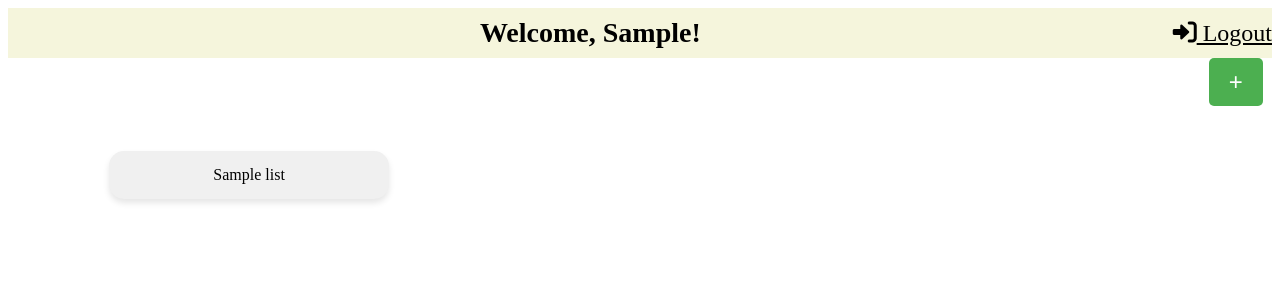
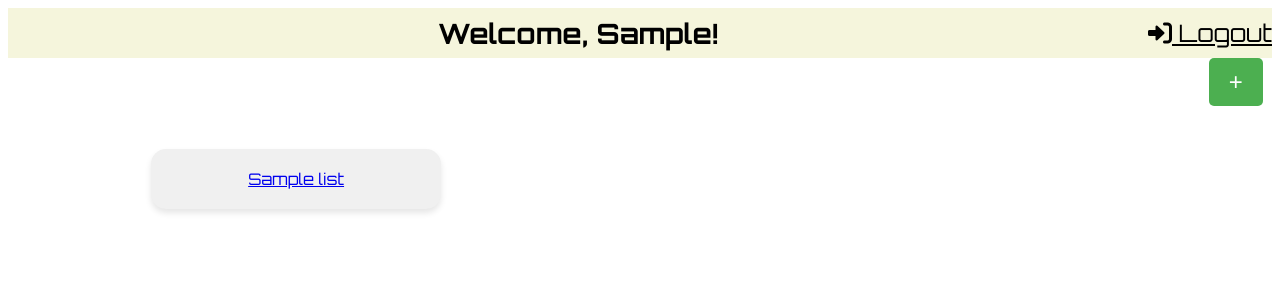
Before and after one commit to Kwame-23/Taskzz, a PHP site: page /view/mainpage.php in a window 1280 px wide. Shown: the top 300 px of the page. Run offline with PHP 8.4, Linux system fonts and the light colour scheme; the visitor is signed in with stand-in values (Sample User, id 1); tables that the repository leaves empty or names only in its code hold one stand-in row (values such as "Sample post").

Commit message:
progress so far

```diff
--- a/css/main.css
+++ b/css/main.css
@@ -1,3 +1,6 @@
+body {
+  font-family: 'Orbitron', sans-serif;
+}
 header {
   display: flex;
   justify-content: space-between;
@@ -67,6 +70,8 @@ header {
     width: 50%;
     margin: 40px auto;
     margin-top: 20%;
+    cursor: pointer;
+
   }
 
   #project-title {
@@ -74,6 +79,8 @@ header {
     padding: 10px;
     margin-bottom: 20px;
     border-radius: 10px;
+    cursor: pointer;
+
   }
 
   #create-project, #cancel {
--- a/view/mainpage.php
+++ b/view/mainpage.php
@@ -11,11 +11,13 @@
             flex-wrap: wrap;
             gap: 15px;
             margin-top: 20px;
+            cursor: pointer;
+            padding: 0 50px;
         }
         .project-bubble {
             background-color: #f0f0f0;
             border-radius: 15px;
-            padding: 15px;
+            padding: 20px;
             width: 250px;
             text-align: center;
             box-shadow: 0px 4px 6px rgba(0, 0, 0, 0.1);
@@ -63,7 +65,7 @@
             $projects = getProjects($id);
             if (!empty($projects)) {
                 foreach ($projects as $project) {
-                    echo "<div class='project-bubble'>$project</div>";
+                  echo "<a href='tasks.php' class='project-bubble'>$project</a>";
                 }
             } else {
                 echo "<p>No projects found.</p>";
```
Also changed, not shown: functions/getProject.php (added).
